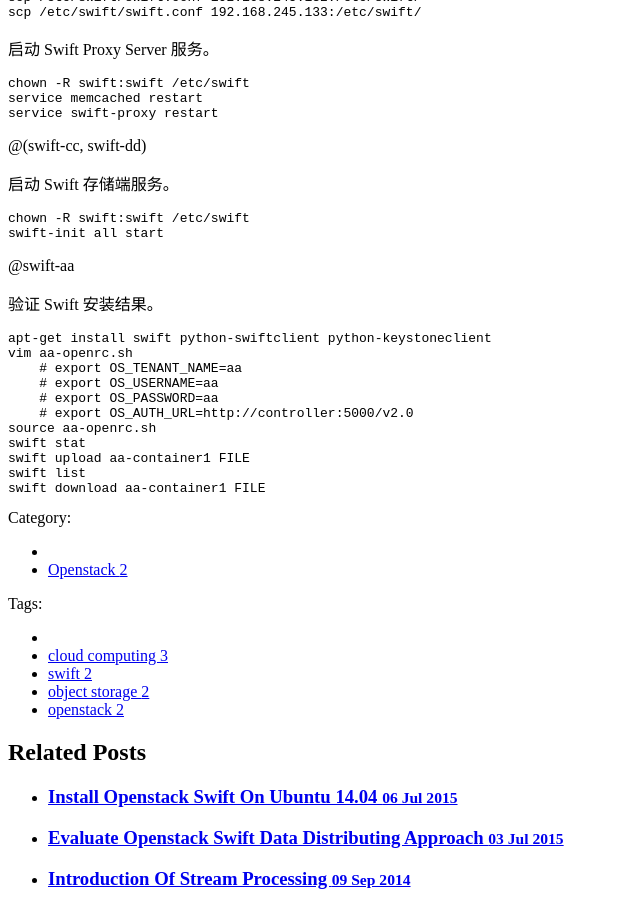
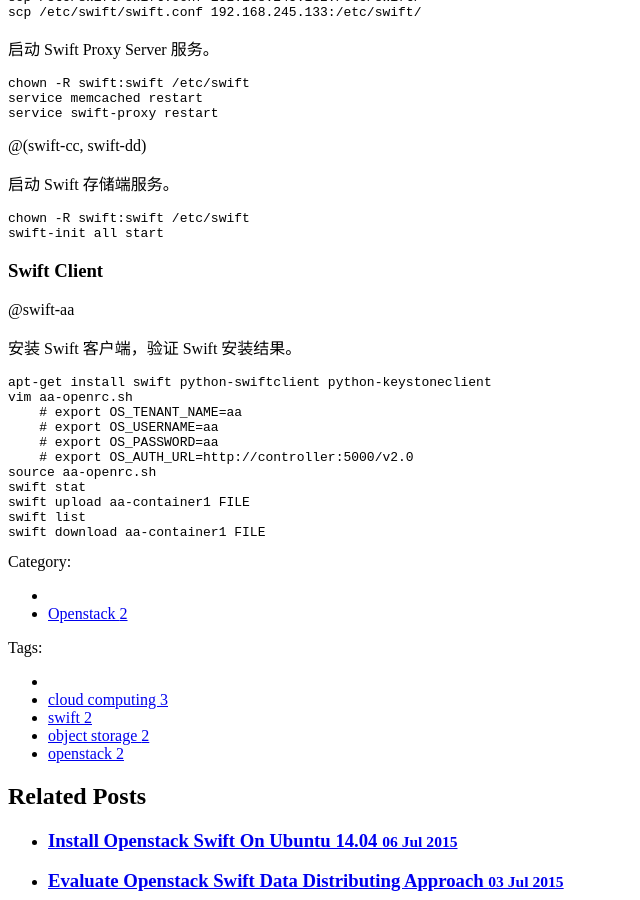
Before and after one commit to lavenresearch/lavenresearch.github.io, a Jekyll site: the page built from _posts/2015-07-06-Install-Openstack-Swift-on-Ubuntu-14.04.md, in a window 1280 px wide and 900 px high, scrolled down 9088 px. Shown: the whole window, without its empty margins (0-640 px from the left). Built offline with Jekyll 4.4.1, drawn with Linux system fonts in a browser that asks for light colours; comment, search, counter and statistics services are not loaded.

Commit message:
Add new posts

```diff
--- a/_posts/2015-07-06-Install-Openstack-Swift-on-Ubuntu-14.04.md
+++ b/_posts/2015-07-06-Install-Openstack-Swift-on-Ubuntu-14.04.md
@@ -436,9 +436,11 @@
     chown -R swift:swift /etc/swift
     swift-init all start
 
+### Swift Client
+
 @swift-aa
 
-验证 Swift 安装结果。
+安装 Swift 客户端，验证 Swift 安装结果。
 
     apt-get install swift python-swiftclient python-keystoneclient
     vim aa-openrc.sh
```
